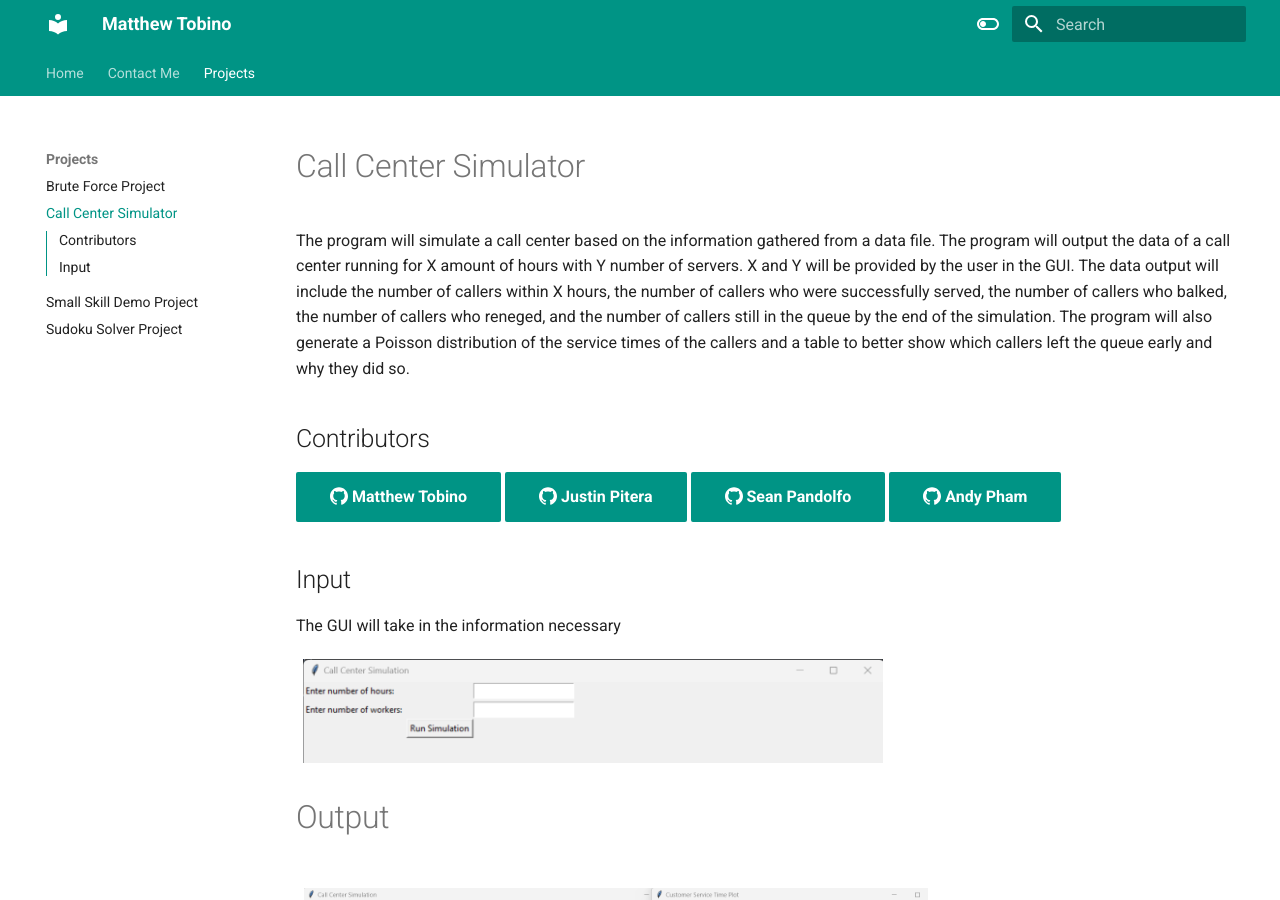
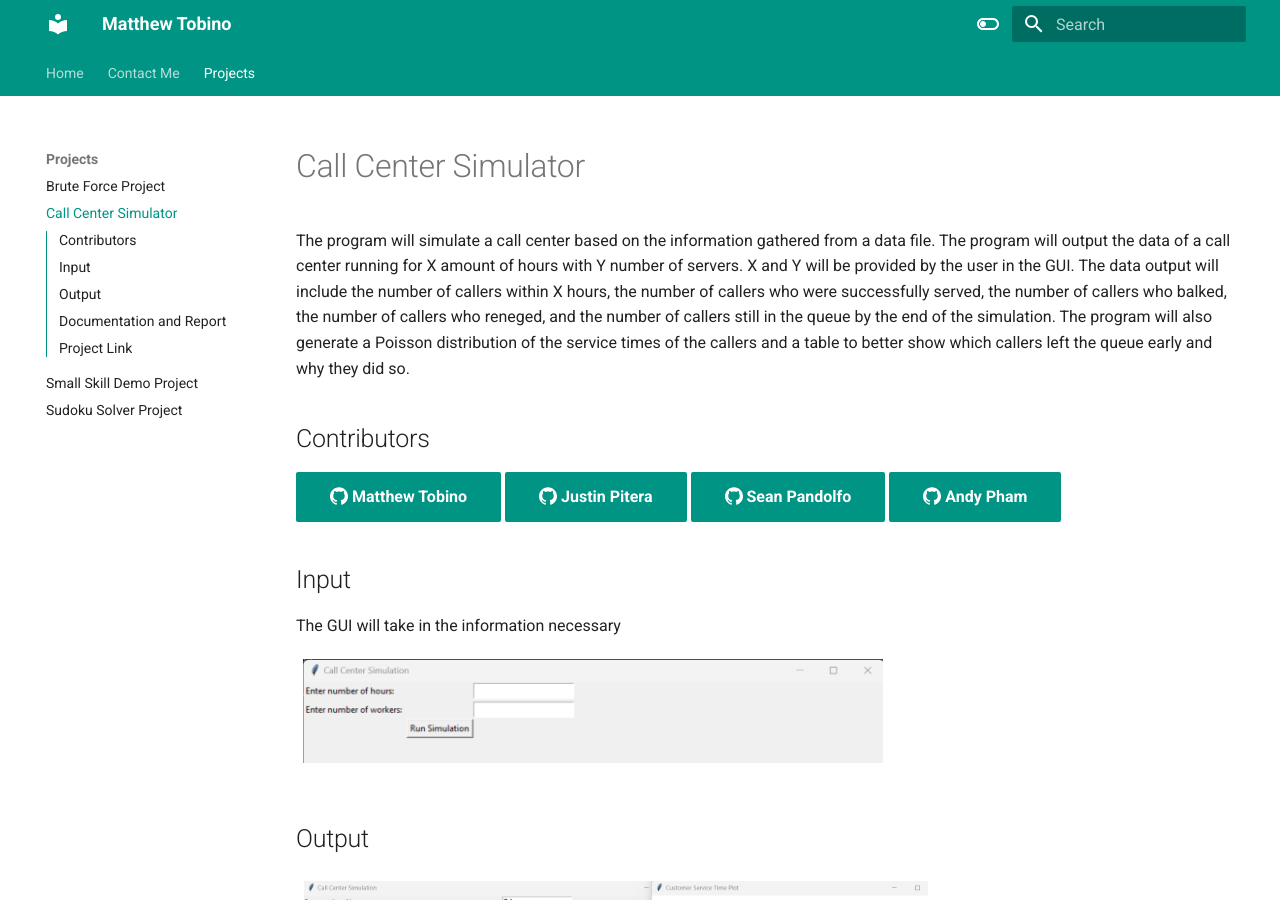
Before and after one commit to mtobino/Personal-Website, an MkDocs documentation site: the page built from docs/Projects/CallCenterProject.md, in a window 1280 px wide and 900 px high. Built offline with MkDocs 1.6.1 and Material for MkDocs 9.7.7, drawn with Linux system fonts in a browser that asks for light colours.

Commit message:
Fixed Output header

```diff
--- a/docs/Projects/CallCenterProject.md
+++ b/docs/Projects/CallCenterProject.md
@@ -12,7 +12,7 @@
 
 ![GUI Input Image](../img/GUIInput.png)
 
-# Output
+## Output
 ![GUI Output Image](../img/GUIOutput.png)
 
 ![GUI Table Image](../img/GUITable.png)
```
